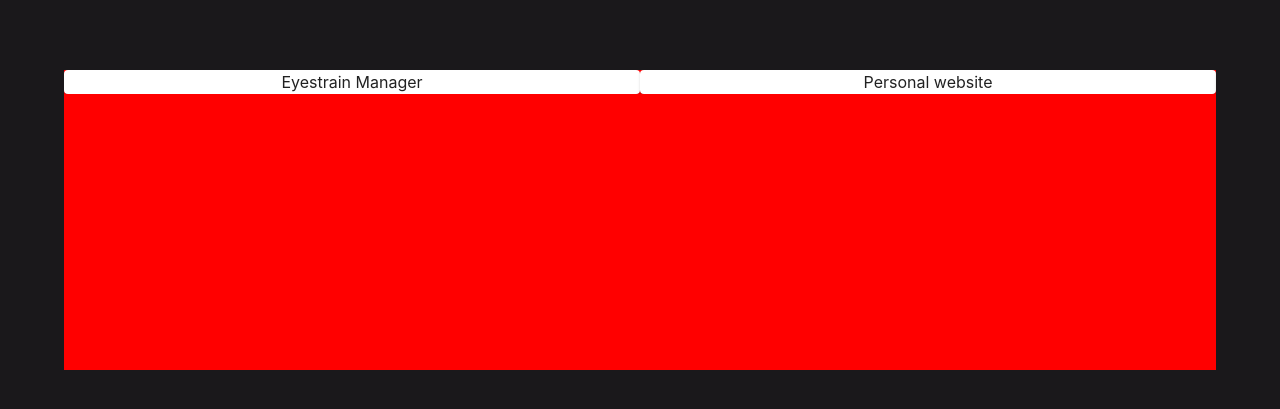
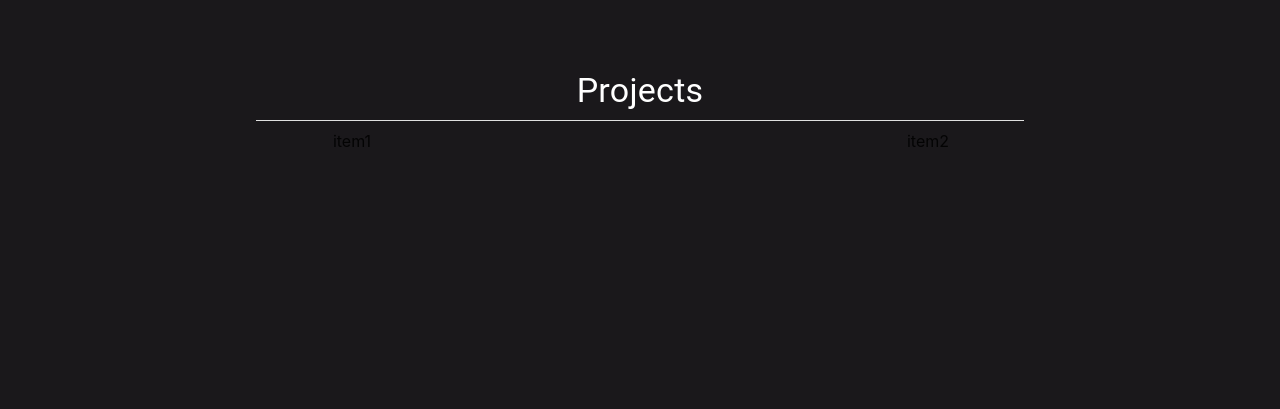
Before and after one commit to aaadam3042/aaadam3042.github.io, a React (Vite) app: page / in a window 1280 px wide. Shown: the part 973-1382 px from the top of the page. Built offline with nearby package versions, Linux system fonts and the light colour scheme.

Commit message:
Projects section

```diff
--- a/src/App.jsx
+++ b/src/App.jsx
@@ -101,12 +101,6 @@ function App() {
     </>
   )
 
-  const csel = {
-    'react-multi-carousel-list': {
-      position: 'unset !important',
-    },
-  }
-
   return (
     <>
       <Box id="BasePage">
@@ -129,8 +123,13 @@ function App() {
                 </Typography>
             </Box>
 
-            <Box width='90vw' height={300} bgcolor='red'>
+            <Box width='90vw'>
                 <a name='projects'></a>
+                <Typography color='white' variant='h4'> Projects </Typography>
+                <Box width='100%' display="flex" justifyContent="center" my={1}>
+                    <Divider variant='middle' sx={{bgcolor: 'white', width: '60vw'}}></Divider>
+                </Box>
+
                 <Carousel style={""}
                     swipeable={false}
                     draggable={false}
@@ -146,9 +145,10 @@ function App() {
                     dotListClass="custom-dot-list-style"
                     itemClass="carousel-item-padding-40-px"
                     renderDotsOutside>
-                {projectGallery}
+                    {/* {projectGallery} */}
+                    <div> item1 </div>
+                    <div> item2 </div>
                 </Carousel>
-
             </Box>
 
         </Paper>
```
Lines whose indentation alone changed are shown as unchanged.
